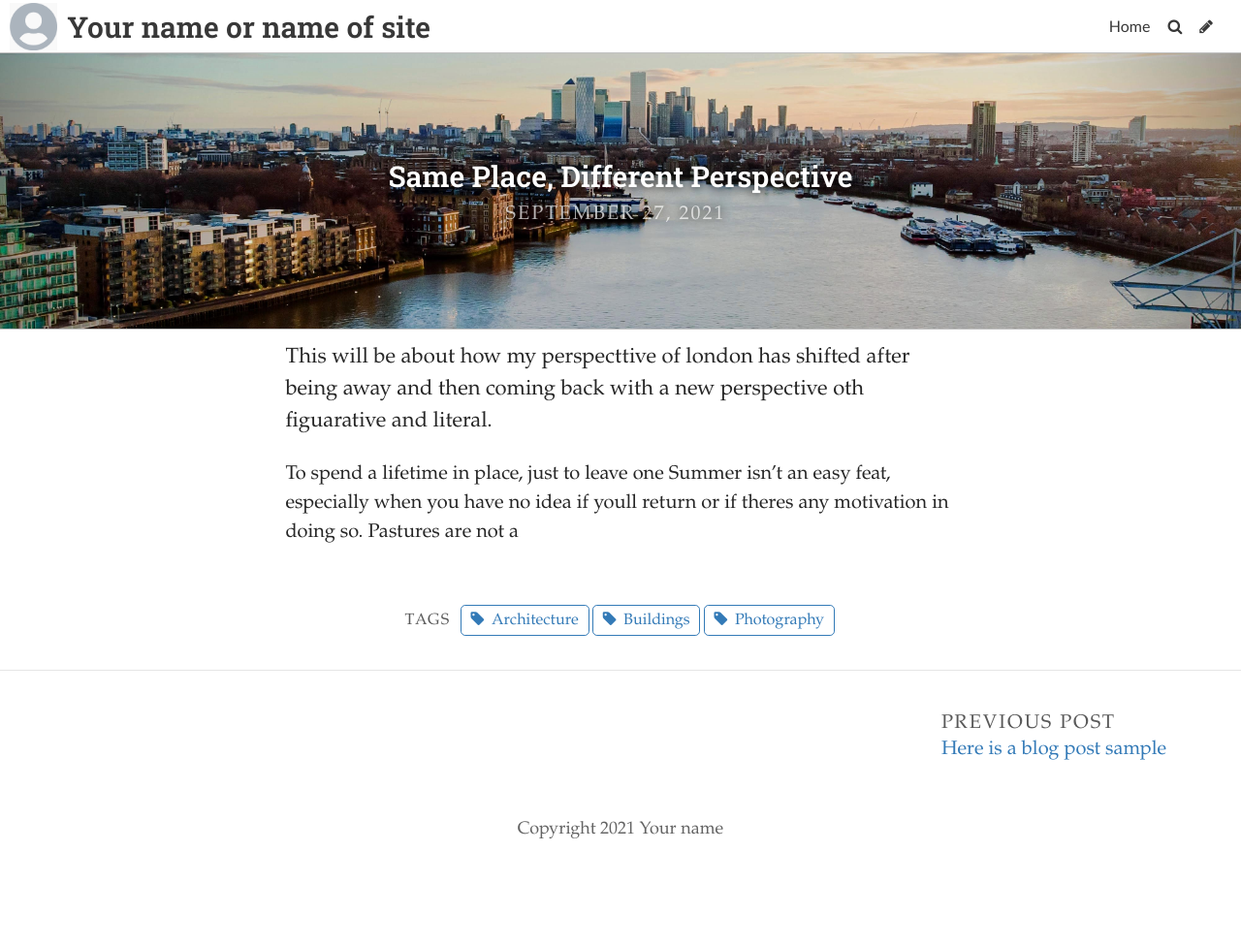
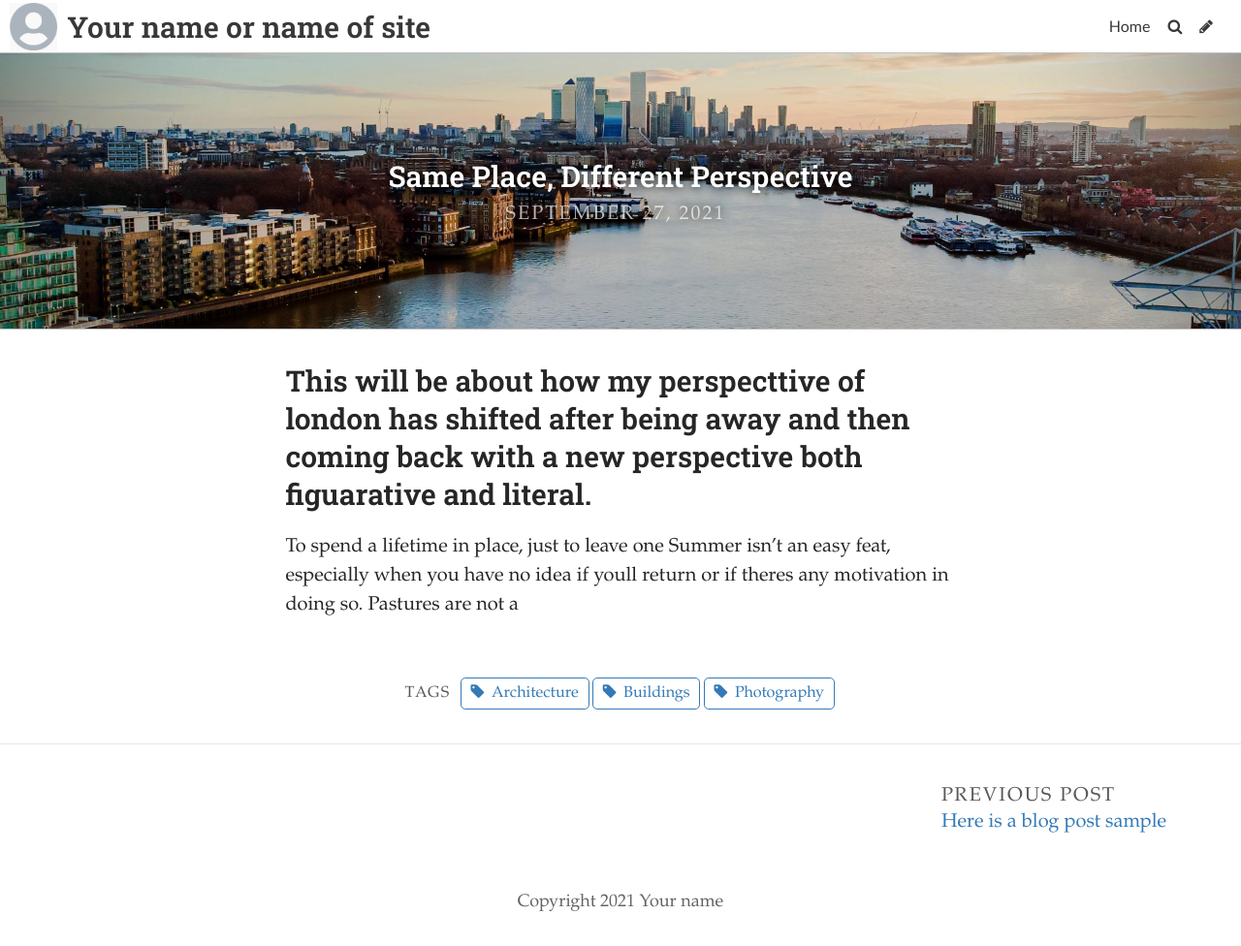
Before and after one commit to LJOHN15/emergence, a Jekyll site: the page built from _posts/2021-09-27-same-place-different-perspective.md, in a window 1280 px wide. Shown: the whole page at 97% size. Built offline with Jekyll 4.4.1, drawn with Linux system fonts in a browser that asks for light colours; some web fonts are replaced; before the commit the page ends 901 px from its top, so only the background shows below that; some of the changed lines change nothing that is shown.

Commit message:
Update Post “2021-09-27-same-place-different-perspective”

```diff
--- a/_posts/2021-09-27-same-place-different-perspective.md
+++ b/_posts/2021-09-27-same-place-different-perspective.md
@@ -4,13 +4,17 @@
 date: 2021-09-27T08:57:00.762Z
 image: ../uploads/clean-sweep~2.jpg
 title_color: "#ffffff"
-caption: The city like I've never seen it.
+caption: The river thames separated between Thames path walk & wapping boatyard.
+  Taken in the evening with a light sunset ensuing. With a backdrop of Canary
+  Wharf
 comments: false
 tags:
   - Architecture
   - Buildings
   - Photography
 ---
-This will be about how my perspecttive of london has shifted after being away and then coming back with a new perspective oth figuarative and literal.
+# The Great Departure
+
+### This will be about how my perspecttive of london has shifted after being away and then coming back with a new perspective both figuarative and literal.
 
 To spend a lifetime in place, just to leave one Summer isn't an easy feat, especially when you have no idea if youll return or if theres any motivation in doing so. Pastures are not a
```
